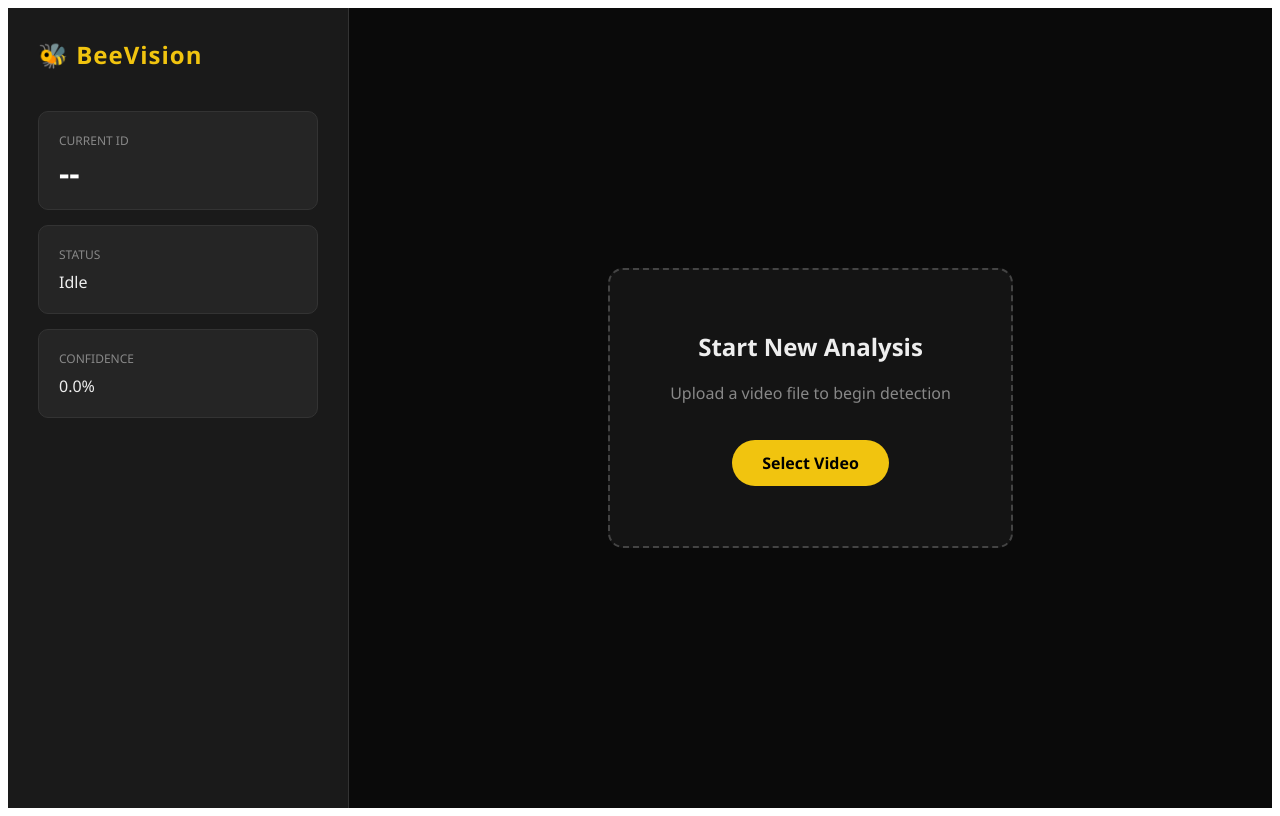
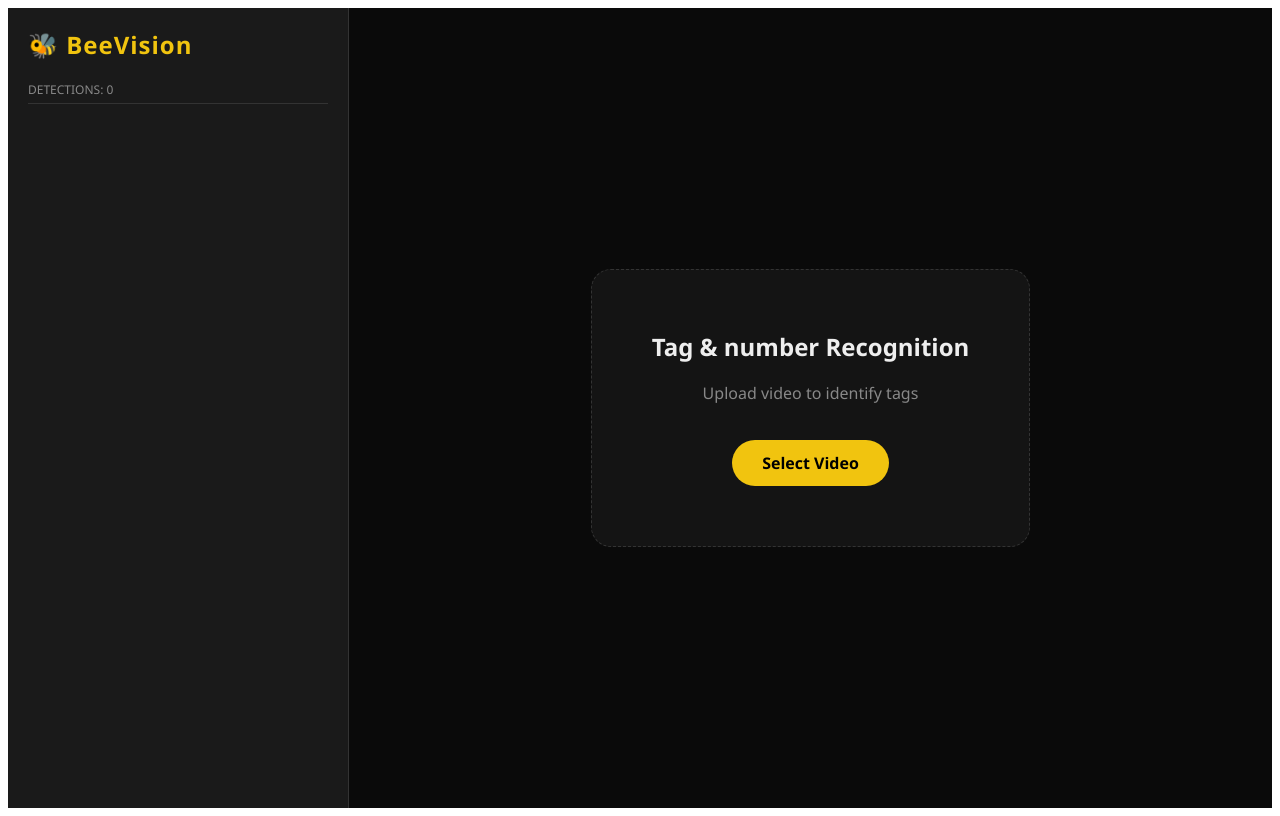
Before and after one commit to ArielAriav/bee-project, a React (Vite) app in the folder frontend/: page / in a window 1280 px wide. Built offline with nearby package versions, Linux system fonts and the light colour scheme.

Commit message:
Improve detection pipeline to handle multiple tags simultaneously in one video

```diff
--- a/frontend/src/App.jsx
+++ b/frontend/src/App.jsx
@@ -3,25 +3,24 @@ import React, { useState, useEffect } from 'react';
 import axios from 'axios';
 
 function App() {
-  const [status, setStatus] = useState('idle'); // idle, processing, finished
-  const [summary, setSummary] = useState(null);
+  const [status, setStatus] = useState('idle');
+  const [bees, setBees] = useState([]);
   const [videoUrl, setVideoUrl] = useState(null);
 
-  // Polls the backend for results
   useEffect(() => {
     let interval;
     if (status === 'processing') {
       interval = setInterval(async () => {
         try {
           const res = await axios.get("http://localhost:8000/get-result");
-          setSummary(res.data);
-
-          // Check if video finished playing
+          if (res.data.bees) {
+            setBees(res.data.bees);
+          }
           if (res.data.video_ended) {
             setStatus('finished');
             clearInterval(interval);
           }
-        } catch (e) { console.error(e); }
+        } catch (e) { console.error("Poll error:", e); }
       }, 1000);
     }
     return () => clearInterval(interval);
@@ -32,7 +31,8 @@ function App() {
     if (!file) return;
 
     setVideoUrl(null);
-    setSummary(null);
+    setBees([]);
+    setStatus('idle');
     e.target.value = "";
 
     const formData = new FormData();
@@ -40,89 +40,75 @@ function App() {
 
     try {
       const res = await axios.post("http://localhost:8000/upload-video", formData);
-      const { filename, session_id } = res.data;
-      const streamUrl = `http://localhost:8000/video-feed?filename=${filename}&session_id=${session_id}`;
-
-      setVideoUrl(streamUrl);
+      setVideoUrl(`http://localhost:8000/video-feed?filename=${res.data.filename}&session_id=${res.data.session_id}`);
       setStatus('processing');
-    } catch (e) {
-      alert("Upload failed.");
-    }
+    } catch (e) { alert("Upload failed"); }
   };
 
   const reset = () => {
     setStatus('idle');
-    setSummary(null);
+    setBees([]);
     setVideoUrl(null);
   };
 
   return (
     <div style={styles.container}>
-      {/* Sidebar */}
       <div style={styles.sidebar}>
         <div style={styles.logo}>🐝 Bee<span>Vision</span></div>
+        <div style={styles.listHeader}>Detections: {bees.length}</div>
 
-        <div style={styles.stats}>
-          <div style={styles.statBox}>
-            <label style={styles.label}>Current ID</label>
-            <span style={{...styles.val, color: summary?.is_locked ? '#f1c40f' : '#fff'}}>
-              {summary?.id || "--"}
-            </span>
-          </div>
-
-          <div style={styles.statBox}>
-            <label style={styles.label}>Status</label>
-            <div style={{display: 'flex', alignItems: 'center'}}>
-               <span>{status === 'finished' ? "Completed" : (summary?.status || "Idle")}</span>
-               {summary?.is_locked && <span style={styles.badge}>LOCKED</span>}
+        <div style={styles.scrollArea}>
+          {bees.length === 0 && status === 'processing' && (
+            <div style={styles.statusMsg}>Waiting for data...</div>
+          )}
+          {bees.map((bee) => (
+            <div key={bee.track_id} style={{
+              ...styles.beeCard,
+              borderColor: bee.is_locked ? '#f1c40f' : '#333'
+            }}>
+              <div style={styles.cardHeader}>
+                <span>Track ID: {bee.track_id}</span>
+                {bee.is_locked && <span style={styles.badge}>LOCKED</span>}
+              </div>
+              <div style={styles.beeNum}>{bee.number || 'Scanning...'}</div>
+              <div style={styles.confidence}>Conf: {(bee.confidence * 100).toFixed(0)}%</div>
             </div>
-          </div>
-
-          <div style={styles.statBox}>
-            <label style={styles.label}>Confidence</label>
-             <span>{(summary?.confidence * 100 || 0).toFixed(1)}%</span>
-          </div>
+          ))}
         </div>
-
         {status !== 'idle' && (
           <button onClick={reset} style={styles.btnReset}>New Scan</button>
         )}
       </div>
 
-      {/* Main Area */}
       <div style={styles.main}>
         {status === 'idle' && (
           <div style={styles.upload}>
-            <h2 style={{marginTop: 0}}>Start New Analysis</h2>
-            <p style={{color: '#888'}}>Upload a video file to begin detection</p>
+            <h2 style={{marginTop: 0}}>Tag & number Recognition</h2>
+            <p style={{color: '#888'}}>Upload video to identify tags</p>
             <input type="file" id="up" hidden onChange={handleUpload} accept="video/*" />
             <label htmlFor="up" style={styles.btnUpload}>Select Video</label>
           </div>
         )}
-
-        {status === 'processing' && (
+        {status !== 'idle' && videoUrl && (
           <div style={styles.videoBox}>
-            {videoUrl && <img src={videoUrl} alt="Live Stream" style={styles.img} />}
+            <img src={videoUrl} alt="Live Stream" style={styles.img} />
           </div>
         )}
 
-        {/* --- FINAL REPORT CARD (Pop-up when finished) --- */}
         {status === 'finished' && (
-          <div style={styles.finalCard}>
-            <div style={styles.finalHeader}>🎥 Analysis Complete</div>
-
-            <div style={styles.finalContent}>
-              <div style={styles.finalBigNum}>
-                {summary?.id || "Unknown"}
+          <div style={styles.finalOverlay}>
+            <div style={styles.finalCard}>
+              <div style={styles.finalHeader}>🎥 Session Complete</div>
+              <div style={styles.finalSub}>Identified {bees.filter(b => b.number).length} unique tags</div>
+              <div style={styles.grid}>
+                {bees.filter(b => b.number).map(bee => (
+                  <div key={bee.track_id} style={styles.gridItem}>
+                    <div style={styles.gridNum}>{bee.number}</div>
+                    <div style={styles.gridId}>ID: {bee.track_id}</div>
+                  </div>
+                ))}
               </div>
-              <div style={styles.finalLabel}>FINAL IDENTIFIED TAG</div>
-
-              <div style={styles.finalStats}>
-                <div>Confidence: <strong>{(summary?.confidence * 100 || 0).toFixed(1)}%</strong></div>
-                <div>Method: <strong>{summary?.is_locked ? "Majority Vote (Locked)" : "Single Detection"}</strong></div>
-              </div>
-
-              <button onClick={reset} style={styles.finalBtn}>Analyze Another Video</button>
+              <button onClick={reset} style={styles.finalBtn}>New Session</button>
             </div>
           </div>
         )}
@@ -132,30 +118,32 @@ function App() {
 }
 
 const styles = {
-  container: { display: 'flex', height: '100vh', background: '#111', color: '#eee', fontFamily: 'Segoe UI, sans-serif' },
-  sidebar: { width: '280px', background: '#1a1a1a', padding: '30px', borderRight: '1px solid #333', display: 'flex', flexDirection: 'column' },
-  logo: { fontSize: '24px', fontWeight: 'bold', marginBottom: '40px', color: '#f1c40f', letterSpacing: '1px' },
-  stats: { flex: 1 },
-  statBox: { background: '#252525', padding: '20px', borderRadius: '10px', marginBottom: '15px', border: '1px solid #333' },
-  label: { display: 'block', fontSize: '12px', textTransform: 'uppercase', color: '#888', marginBottom: '8px' },
-  val: { fontSize: '32px', fontWeight: 'bold', display: 'block', lineHeight: '1' },
-  badge: { background: '#2ecc71', color: '#000', padding: '3px 8px', borderRadius: '4px', fontSize: '11px', fontWeight: 'bold', marginLeft: '10px' },
-  btnReset: { width: '100%', padding: '12px', background: 'transparent', border: '1px solid #ff4757', color: '#ff4757', cursor: 'pointer', borderRadius: '8px', fontWeight: 'bold', transition: 'all 0.2s' },
+  container: { display: 'flex', height: '100vh', background: '#111', color: '#eee', fontFamily: 'Segoe UI, sans-serif', overflow: 'hidden' },
+  sidebar: { width: '300px', background: '#1a1a1a', padding: '20px', borderRight: '1px solid #333', display: 'flex', flexDirection: 'column' },
+  logo: { fontSize: '24px', fontWeight: 'bold', marginBottom: '20px', color: '#f1c40f', letterSpacing: '1px' },
+  listHeader: { fontSize: '12px', textTransform: 'uppercase', color: '#888', marginBottom: '10px', borderBottom: '1px solid #333', paddingBottom: '5px' },
+  scrollArea: { flex: 1, overflowY: 'auto', display: 'flex', flexDirection: 'column', gap: '10px' },
+  statusMsg: { color: '#666', fontStyle: 'italic', textAlign: 'center', marginTop: 20 },
+  beeCard: { background: '#252525', padding: '15px', borderRadius: '8px', border: '1px solid #333' },
+  cardHeader: { display: 'flex', justifyContent: 'space-between', fontSize: '11px', color: '#888', marginBottom: '5px' },
+  badge: { background: '#f1c40f', color: '#000', padding: '2px 5px', borderRadius: '4px', fontWeight: 'bold' },
+  beeNum: { fontSize: '28px', fontWeight: 'bold', color: '#fff' },
+  confidence: { fontSize: '12px', color: '#aaa' },
+  btnReset: { marginTop: '20px', padding: '12px', background: 'transparent', border: '1px solid #444', color: '#eee', cursor: 'pointer', borderRadius: '8px' },
   main: { flex: 1, display: 'flex', justifyContent: 'center', alignItems: 'center', background: '#0a0a0a', position: 'relative' },
-
-  upload: { textAlign: 'center', padding: '60px', border: '2px dashed #444', borderRadius: '15px', background: '#141414' },
-  btnUpload: { display: 'inline-block', marginTop: '20px', padding: '12px 30px', background: '#f1c40f', color: '#000', borderRadius: '30px', cursor: 'pointer', fontWeight: 'bold', fontSize: '16px' },
-
-  videoBox: { border: '2px solid #333', borderRadius: '12px', overflow: 'hidden', boxShadow: '0 10px 30px rgba(0,0,0,0.5)', maxWidth: '90%' },
-  img: { display: 'block', maxWidth: '100%', maxHeight: '80vh' },
-
-  // Final Card Styles
-  finalCard: { background: '#1e1e1e', padding: '40px', borderRadius: '20px', boxShadow: '0 20px 60px rgba(0,0,0,0.8)', textAlign: 'center', border: '1px solid #f1c40f', minWidth: '400px', animation: 'fadeIn 0.5s ease' },
-  finalHeader: { fontSize: '18px', color: '#aaa', textTransform: 'uppercase', marginBottom: '20px', letterSpacing: '1px' },
-  finalBigNum: { fontSize: '80px', fontWeight: 'bold', color: '#f1c40f', lineHeight: '1', marginBottom: '10px' },
-  finalLabel: { fontSize: '14px', color: '#fff', fontWeight: 'bold', marginBottom: '30px' },
-  finalStats: { display: 'flex', justifyContent: 'space-between', background: '#252525', padding: '15px', borderRadius: '10px', fontSize: '14px', color: '#ccc', marginBottom: '30px' },
-  finalBtn: { width: '100%', padding: '15px', background: '#f1c40f', color: '#000', border: 'none', borderRadius: '10px', fontSize: '16px', fontWeight: 'bold', cursor: 'pointer' }
+  upload: { textAlign: 'center', padding: '60px', background: '#141414', borderRadius: '20px', border: '1px dashed #333' },
+  btnUpload: { display: 'inline-block', marginTop: '20px', padding: '12px 30px', background: '#f1c40f', color: '#000', borderRadius: '30px', cursor: 'pointer', fontWeight: 'bold' },
+  videoBox: { maxWidth: '90%', maxHeight: '90%', border: '2px solid #333', borderRadius: '10px', overflow: 'hidden' },
+  img: { display: 'block', width: '100%', maxHeight: '80vh' },
+  finalOverlay: { position: 'absolute', top: 0, left: 0, right: 0, bottom: 0, background: 'rgba(0,0,0,0.9)', display: 'flex', justifyContent: 'center', alignItems: 'center' },
+  finalCard: { background: '#1e1e1e', padding: '40px', borderRadius: '20px', border: '1px solid #f1c40f', width: '500px', textAlign: 'center' },
+  finalHeader: { fontSize: '24px', marginBottom: '10px' },
+  finalSub: { color: '#888', marginBottom: '20px' },
+  grid: { display: 'grid', gridTemplateColumns: 'repeat(auto-fill, minmax(80px, 1fr))', gap: '10px', marginBottom: '20px', maxHeight: '200px', overflowY: 'auto' },
+  gridItem: { background: '#252525', padding: '10px', borderRadius: '8px', border: '1px solid #444' },
+  gridNum: { fontSize: '20px', fontWeight: 'bold', color: '#f1c40f' },
+  gridId: { fontSize: '10px', color: '#666' },
+  finalBtn: { width: '100%', padding: '15px', background: '#f1c40f', color: '#000', border: 'none', borderRadius: '10px', fontWeight: 'bold', cursor: 'pointer' }
 };
 
 export default App;
```
Also changed, not shown: frontend/package.json (line endings or trailing spaces), 2 other files (tests, documents, lock files or other folders).
